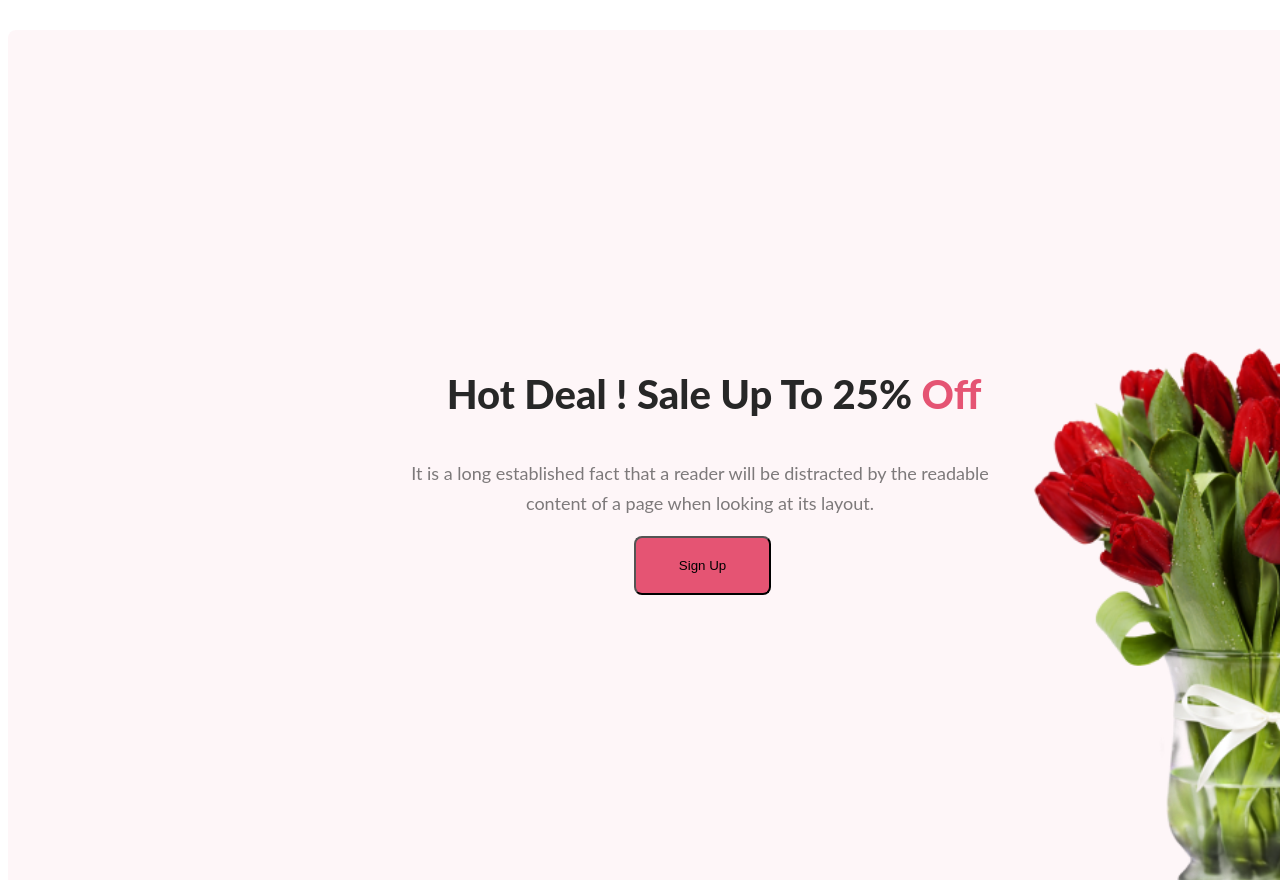
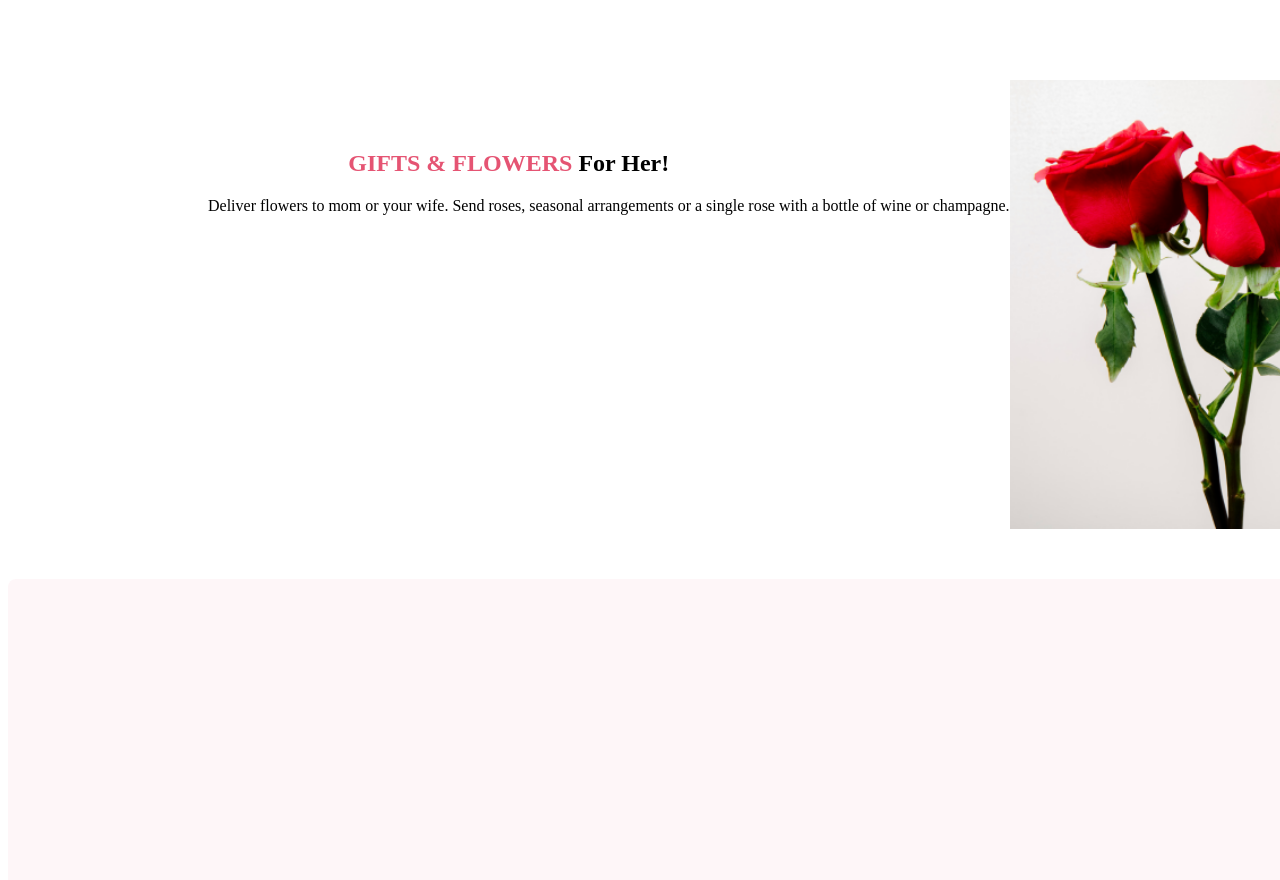
Before and after one commit to Sadik555/online-flower-shop, a plain HTML site: page index.html in a window 1280 px wide. Shown: the part 1598-2478 px from the top of the page. Drawn offline with Linux system fonts and the light colour scheme.

Commit message:
Extra Added

```diff
--- a/index.html
+++ b/index.html
@@ -31,6 +31,14 @@
             </div>
         </section>
 
+        <section class="extra">
+            <div>
+                <h1 class="extra-title"><span class="text-primary">GIFTS & FLOWERS</span> For Her!</h1>
+                 <p class="e-description">Deliver flowers to mom or your wife. Send roses, seasonal arrangements or a single rose with a bottle of wine or champagne.</p>
+            </div>
+                <img src="Flower Asset/Rectangle 6.png" alt="">
+                <img src="Flower Asset/pngwing 7.png" alt="">
+        </section>
         <section>
             <div class="about">
                <div >
--- a/style.css
+++ b/style.css
@@ -113,6 +113,23 @@ width: 594px;
 .about-img{
     padding: 0px 30px 30px 30px;
 }
+.extra{
+    display: flex;
+    width: 1922px;
+    height: 449px;
+    margin-top: 50px;
+    margin-bottom: 50px;
+    text-align: center;
+}
+.extra-title{
+    padding-top: 50px;
+}
+.e-description{
+    padding-left: 200px;
+}
+.e-flower{
+    justify-content: space-between;
+}
 .social{
     text-align: center;
     margin-top: 30px;
```
